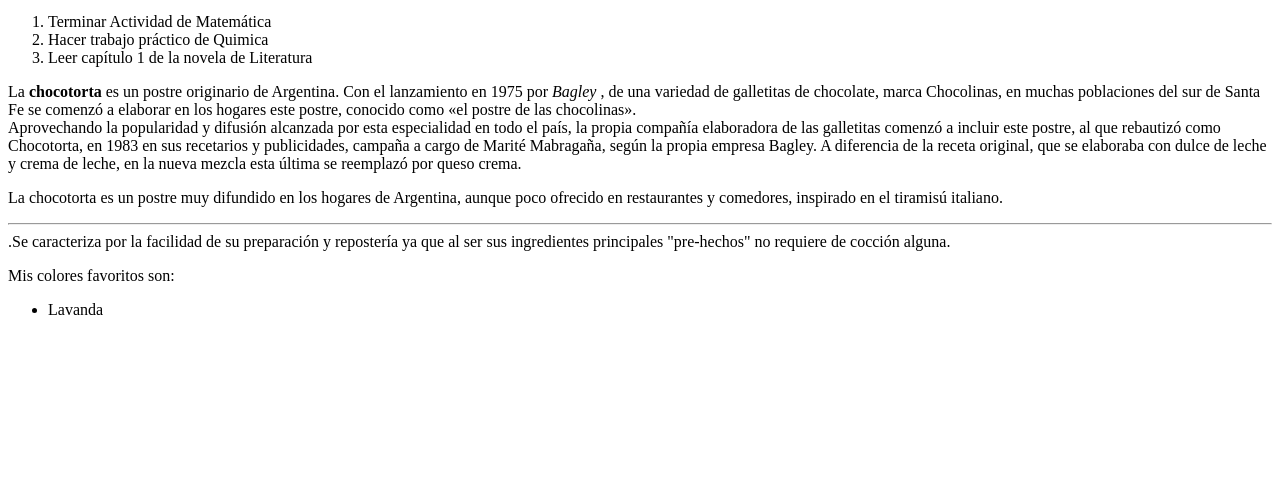
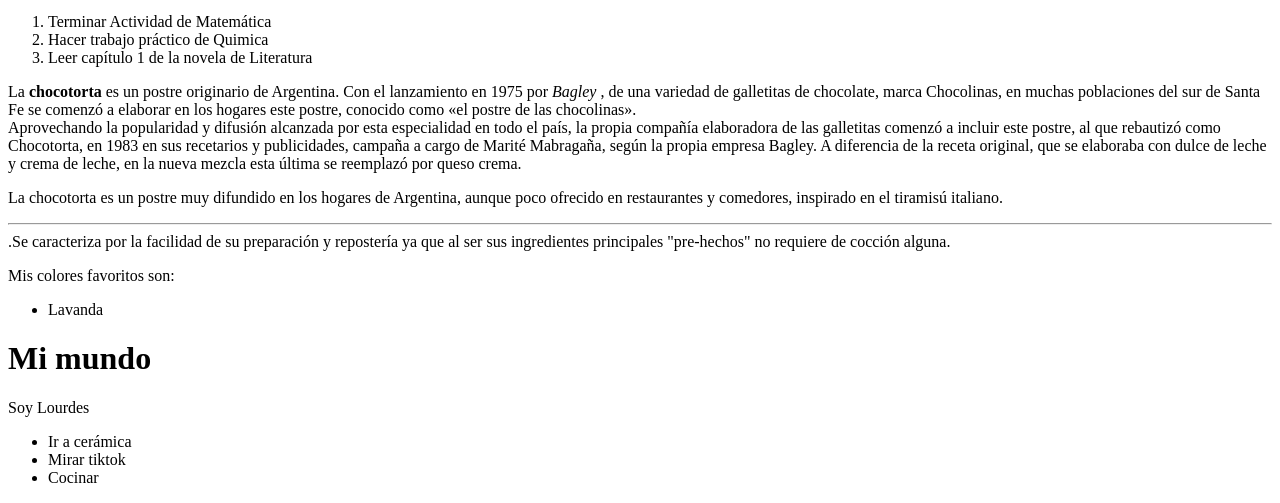
Before and after one commit to louloou/LourdesCabRepasoHTML, a plain HTML site: page hola.html in a window 1280 px wide. Shown: the part 637-1140 px from the top of the page. Before the commit the page ends 972 px from the top, so only its background shows below. Drawn offline with Linux system fonts and the light colour scheme.

Commit message:
Update hola.html

```diff
--- a/hola.html
+++ b/hola.html
@@ -32,6 +32,23 @@
     <p>Mis colores favoritos son:</p>
     <ul>
         <li>Lavanda</li>
+
     </ul>
+
+    <h1>Mi mundo</h1>
+    <p>Soy Lourdes</p>
+    <ul>
+        <li>
+            Ir a cerámica
+        </li>
+        <li>
+            Mirar tiktok
+        </li>
+        <li>
+            Cocinar
+        </li>
+    </ul>
+    <a href="https://ar.todomoda.com/"></a>
+
 </body>
 </html>
```
